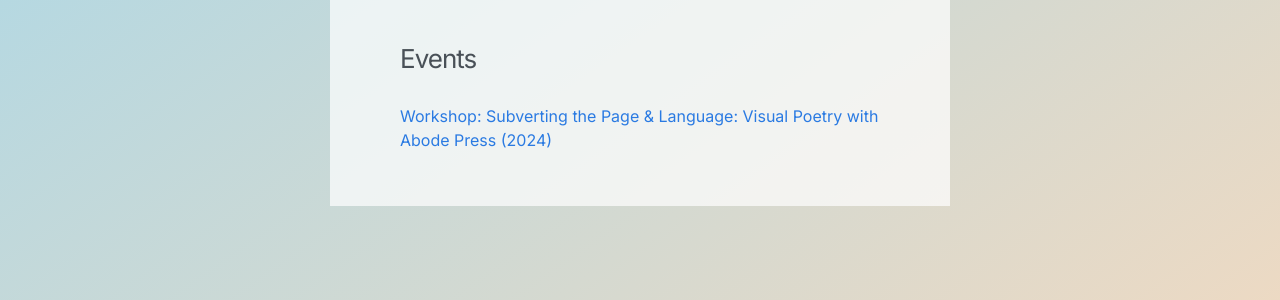
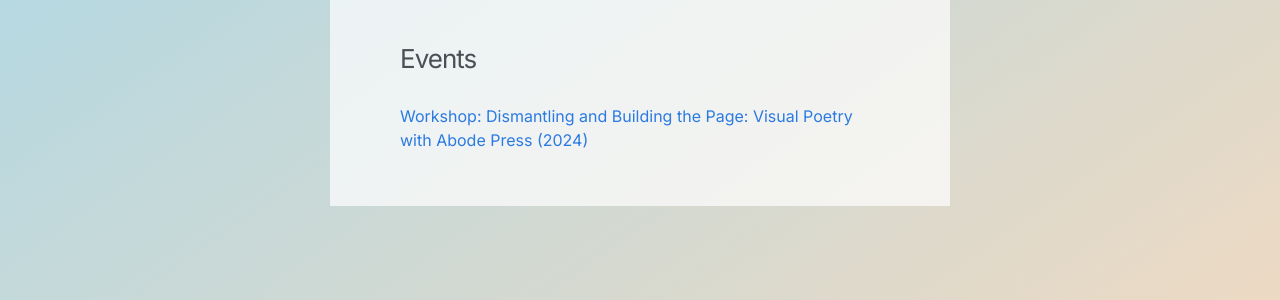
Before and after one commit to monicayk97/monicayk97.github.io, a Jekyll site: the page built from events.md, in a window 1280 px wide. Shown: the part 190-490 px from the top of the page. Built offline with Jekyll 4.4.1, drawn with Linux system fonts in a browser that asks for light colours.

Commit message:
Update events.md (via Pages CMS)

```diff
--- a/events.md
+++ b/events.md
@@ -3,4 +3,4 @@ title: Events
 permalink: /events/
 layout: page
 ---
-[Workshop: Subverting the Page & Language: Visual Poetry with Abode Press (2024)](https://www.abodepress.com/events-1/subverting-the-page-language-visual-poetry)
+[Workshop: Dismantling and Building the Page: Visual Poetry with Abode Press (2024)](https://www.abodepress.com/events-1/subverting-the-page-language-visual-poetry)
```
